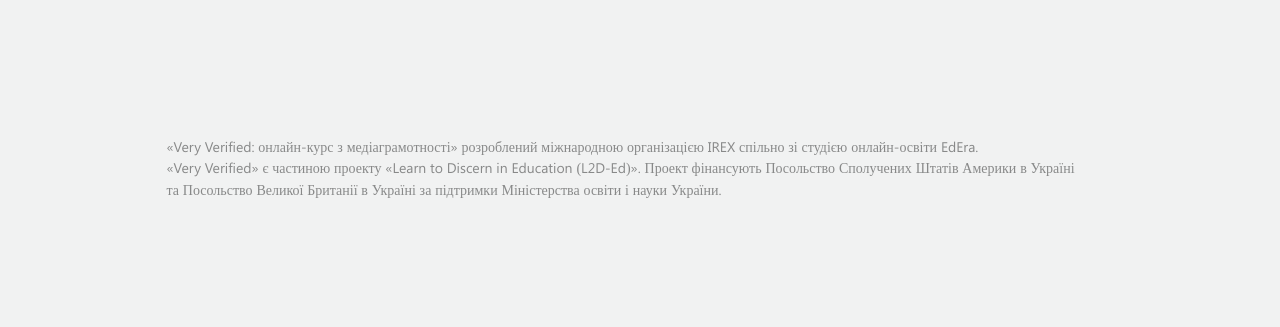
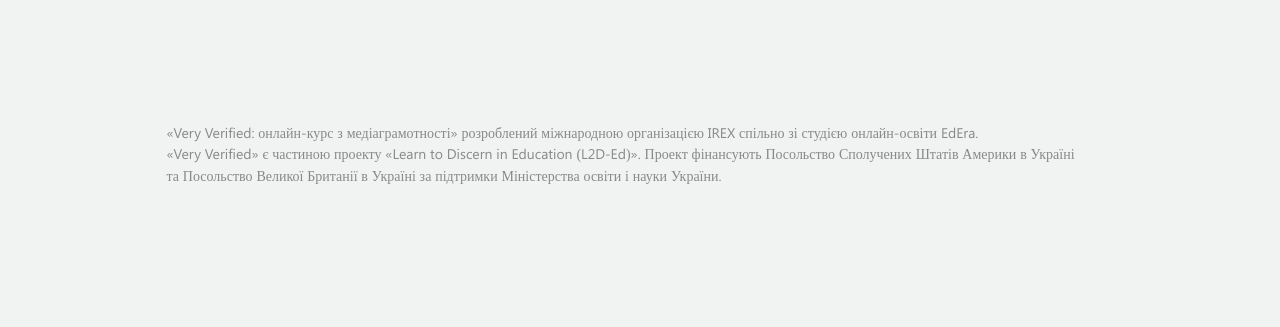
Before and after one commit to IvannaTs/IREX, a plain HTML site: page index.html in a window 1280 px wide. Shown: the part 4450-4777 px from the top of the page. Drawn offline with Linux system fonts and the light colour scheme.

Commit message:
Update style.css

```diff
--- a/css/style.css
+++ b/css/style.css
@@ -1347,7 +1347,7 @@
   color: var(--v-grey);
   display: block;
   margin: auto;
-  padding-top: 139px;
+  padding-top: 125px;
   max-width: 947px;
 }
 
```
